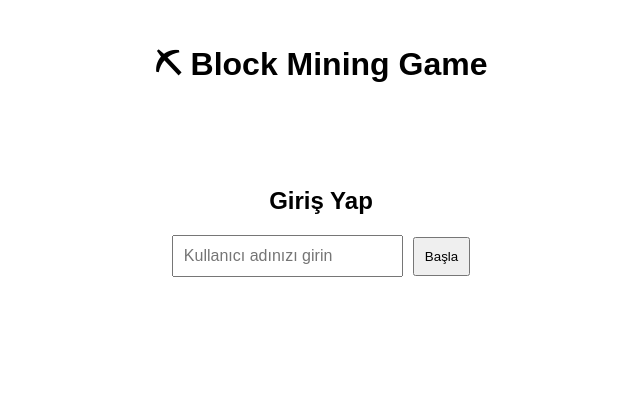
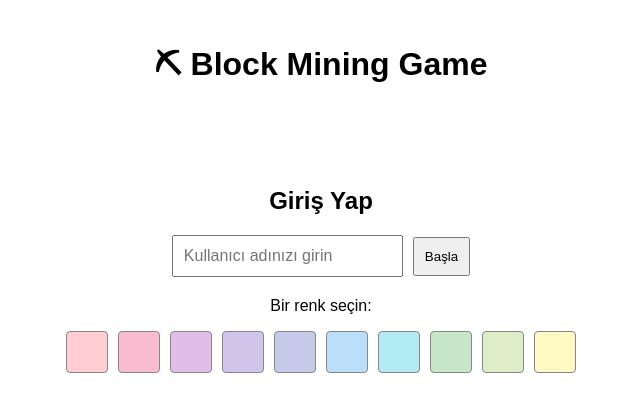
Before and after one commit to volcev/blokoyunu-frontend, a React (Create React App) app: page / in a window 1280 px wide. Shown: the top 412 px of the page, without its empty margins (319-959 px from the left). Built offline with nearby package versions, Linux system fonts and the light colour scheme.

Commit message:
Kullanıcı renk seçimi, renkli blok görünümü ve UI iyileştirmeleri

```diff
--- a/src/App.css
+++ b/src/App.css
@@ -1,4 +1,7 @@
 .app-container {
   text-align: center;
   padding: 20px;
+  display: flex;
+  flex-direction: column;
+  align-items: center;
 }
--- a/src/App.tsx
+++ b/src/App.tsx
@@ -5,21 +5,33 @@ import "./App.css";
 
 const App: React.FC = () => {
   const [username, setUsername] = useState<string | null>(null);
+  const [userColor, setUserColor] = useState<string | null>(null);
 
   useEffect(() => {
-    const stored = localStorage.getItem("username");
-    if (stored) setUsername(stored);
+    const storedName = localStorage.getItem("username");
+    const storedColor = localStorage.getItem("userColor");
+    if (storedName) setUsername(storedName);
+    if (storedColor) setUserColor(storedColor);
   }, []);
+
+  const handleLogin = (name: string, color: string) => {
+    localStorage.setItem("username", name);
+    localStorage.setItem("userColor", color);
+    setUsername(name);
+    setUserColor(color);
+  };
 
   const handleLogout = () => {
     localStorage.removeItem("username");
+    localStorage.removeItem("userColor");
     setUsername(null);
+    setUserColor(null);
   };
 
   return (
     <div className="app-container">
       <h1>⛏ Block Mining Game</h1>
-      {username ? (
+      {username && userColor ? (
         <>
           <button
             onClick={handleLogout}
@@ -37,10 +49,10 @@ const App: React.FC = () => {
           >
             Çıkış Yap
           </button>
-          <Grid username={username} />
+          <Grid username={username} userColor={userColor} />
         </>
       ) : (
-        <Login onLogin={setUsername} />
+        <Login onLogin={handleLogin} />
       )}
     </div>
   );
--- a/src/Grid.css
+++ b/src/Grid.css
@@ -8,12 +8,19 @@ body {
 .app-container {
   text-align: center;
   padding: 20px;
+  display: flex;
+  flex-direction: column;
+  align-items: center;
 }
 
 .grid-container {
+  display: grid;
+  grid-template-columns: repeat(10, 40px);
+  grid-template-rows: repeat(10, 40px);
   gap: 4px;
   margin-top: 20px;
   user-select: none;
+  justify-content: center; /* Grid ortalanıyor */
 }
 
 .grid-block {
--- a/src/Grid.tsx
+++ b/src/Grid.tsx
@@ -3,6 +3,7 @@ import "./Grid.css";
 
 type Props = {
   username: string;
+  userColor: string;
 };
 
 type Block = {
@@ -17,30 +18,11 @@ const TOTAL_BLOCKS = 100;
 const BLOCKS_PER_ROW = 10;
 const API_BASE = "https://blokoyunu-backend.onrender.com";
 
-// Pastel renkler
-const COLOR_OPTIONS = [
-  "#FFB3BA", "#FFDFBA", "#FFFFBA", "#BAFFC9", "#BAE1FF",
-  "#E0BBE4", "#D5F4E6", "#C9C9FF", "#B5EAD7", "#FFDAC1",
-];
-
-const Grid: React.FC<Props> = ({ username }) => {
+const Grid: React.FC<Props> = ({ username, userColor }) => {
   const [blockStates, setBlockStates] = useState<BlockState[]>([]);
   const [blockData, setBlockData] = useState<Block[]>([]);
   const [isMining, setIsMining] = useState<boolean>(false);
   const [tokenBalance, setTokenBalance] = useState<number>(0);
-  const [userColor, setUserColor] = useState<string>(COLOR_OPTIONS[0]);
-
-  useEffect(() => {
-    // Kullanıcıya renk seçtir
-    const selected = window.prompt(
-      `Renk seç (0-${COLOR_OPTIONS.length - 1}):\n` +
-        COLOR_OPTIONS.map((c, i) => `${i}: ${c}`).join("\n")
-    );
-    const index = parseInt(selected || "0");
-    if (!isNaN(index) && COLOR_OPTIONS[index]) {
-      setUserColor(COLOR_OPTIONS[index]);
-    }
-  }, []);
 
   const fetchGrid = async () => {
     try {
@@ -177,6 +159,7 @@ const Grid: React.FC<Props> = ({ username }) => {
           display: "grid",
           gridTemplateColumns: `repeat(${BLOCKS_PER_ROW}, 40px)`,
           gridTemplateRows: `repeat(${TOTAL_BLOCKS / BLOCKS_PER_ROW}, 40px)`,
+          justifyContent: "center",
         }}
       >
         {blockStates.map((state, index) => {
--- a/src/Login.tsx
+++ b/src/Login.tsx
@@ -1,17 +1,27 @@
 import React, { useState } from "react";
 
 type Props = {
-  onLogin: (username: string) => void;
+  onLogin: (username: string, userColor: string) => void;
 };
+
+const colorOptions = [
+  "#FFCDD2", "#F8BBD0", "#E1BEE7", "#D1C4E9", "#C5CAE9",
+  "#BBDEFB", "#B2EBF2", "#C8E6C9", "#DCEDC8", "#FFF9C4"
+];
 
 const Login: React.FC<Props> = ({ onLogin }) => {
   const [username, setUsername] = useState("");
+  const [selectedColor, setSelectedColor] = useState<string | null>(null);
 
   const handleSubmit = (e: React.FormEvent) => {
     e.preventDefault();
-    if (username.trim() === "") return;
-    localStorage.setItem("username", username);
-    onLogin(username);
+    const name = username.trim();
+    const color = selectedColor || colorOptions[Math.floor(Math.random() * colorOptions.length)];
+    if (!name) return;
+
+    localStorage.setItem("username", name);
+    localStorage.setItem("userColor", color);
+    onLogin(name, color); // ← Buradaki tek değişiklik bu satır
   };
 
   return (
@@ -29,6 +39,27 @@ const Login: React.FC<Props> = ({ onLogin }) => {
           Başla
         </button>
       </form>
+
+      <div style={{ marginTop: "20px" }}>
+        <p>Bir renk seçin:</p>
+        <div style={{ display: "flex", justifyContent: "center", flexWrap: "wrap", gap: "10px" }}>
+          {colorOptions.map((color) => (
+            <div
+              key={color}
+              onClick={() => setSelectedColor(color)}
+              style={{
+                width: "40px",
+                height: "40px",
+                backgroundColor: color,
+                border: selectedColor === color ? "3px solid black" : "1px solid #888",
+                cursor: "pointer",
+                borderRadius: "4px",
+              }}
+              title={color}
+            />
+          ))}
+        </div>
+      </div>
     </div>
   );
 };
```
Also changed, not shown: 1 other file (tests, documents, lock files or other folders).
